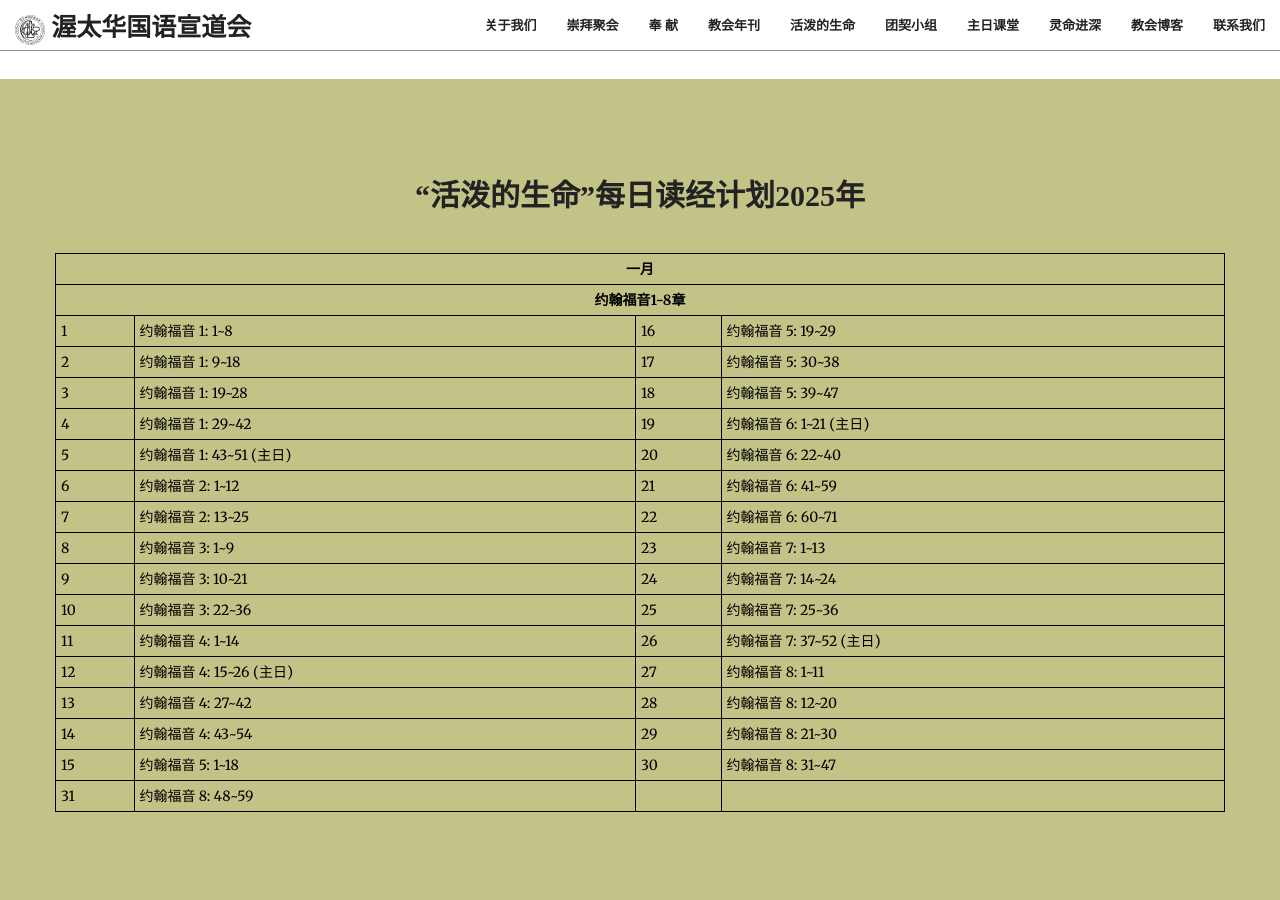
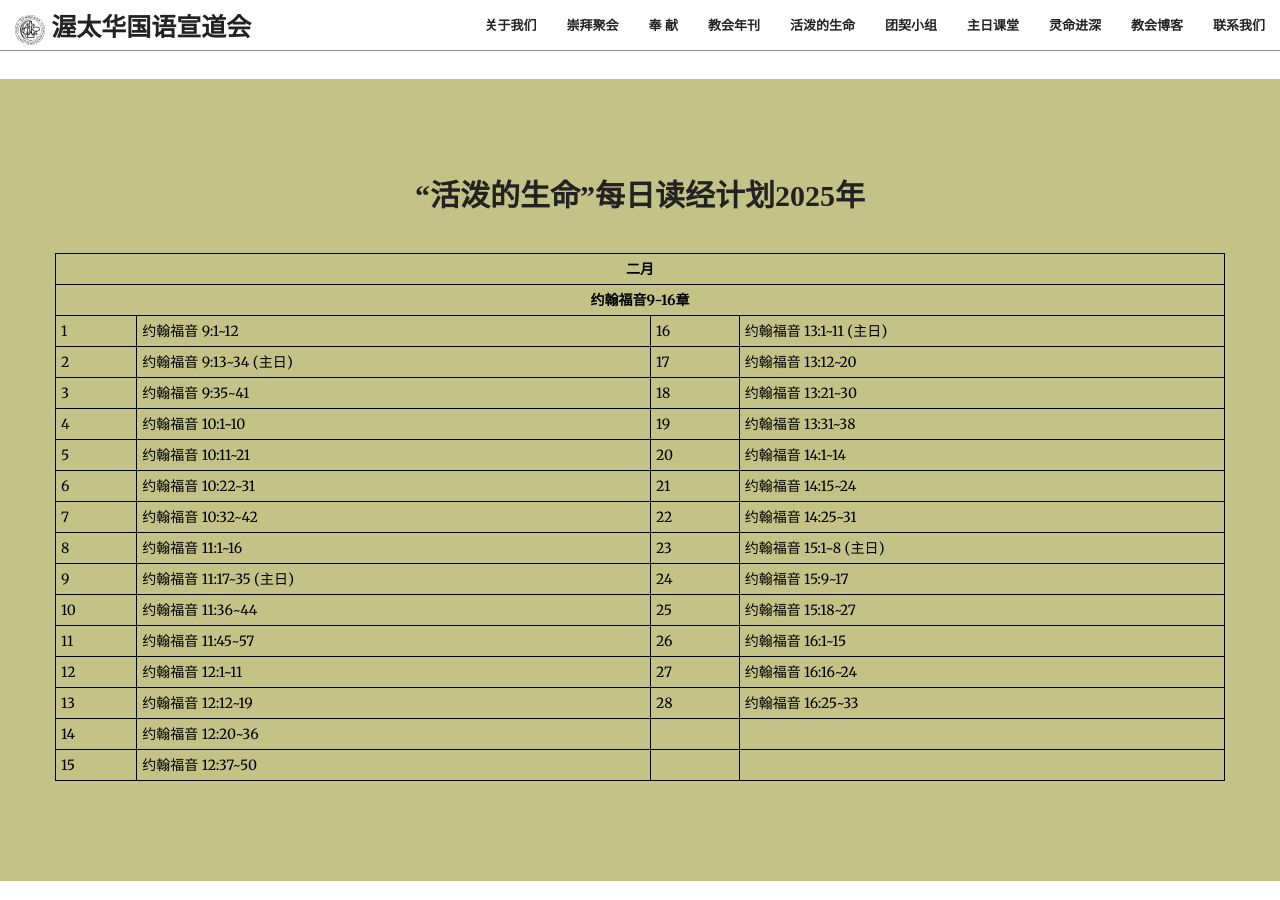
Before and after one commit to JonasYow/ottawaomac, a Jekyll site: the page built from index.html, in a window 1280 px wide and 900 px high, scrolled down 2563 px. Built offline with Jekyll 4.4.1, drawn with Linux system fonts in a browser that asks for light colours; some web fonts are replaced.

Commit message:
Update FEB2025 content

```diff
--- a/_includes/dailylivingwater.html
+++ b/_includes/dailylivingwater.html
@@ -8,120 +8,113 @@
             </div>
             <table style="width:100%">
                 <tr>
-                    <th colspan="4" class="text-center"> 一月</th>
+                    <th colspan="4" class="text-center">二月</th>
                 </tr>
                 <tr>
-                    <th colspan="4" class="text-center">约翰福音1-8章</th>
+                    <th colspan="4" class="text-center">约翰福音9-16章</th>
                 </tr>
 
                 <tr>
                     <td>1</td>
-                    <td>约翰福音 1: 1~8</td>
+                    <td>约翰福音 9:1~12</td>
                     <td>16</td>
-                    <td>约翰福音 5: 19~29</td>
+                    <td>约翰福音 13:1~11 (主日)</td>
                 </tr>
 
                 <tr>
                     <td>2</td>
-                    <td>约翰福音 1: 9~18</td>
+                    <td>约翰福音 9:13~34 (主日)</td>
                     <td>17</td>
-                    <td>约翰福音 5: 30~38</td>
+                    <td>约翰福音 13:12~20</td>
                 </tr>
 
                 <tr>
                     <td>3</td>
-                    <td>约翰福音 1: 19~28</td>
+                    <td>约翰福音 9:35~41</td>
                     <td>18</td>
-                    <td>约翰福音 5: 39~47</td>
+                    <td>约翰福音 13:21~30</td>
                 </tr>
 
                 <tr>
                     <td>4</td>
-                    <td>约翰福音 1: 29~42</td>
+                    <td>约翰福音 10:1~10</td>
                     <td>19</td>
-                    <td>约翰福音 6: 1~21 (主日)</td>
+                    <td>约翰福音 13:31~38</td>
                 </tr>
 
                 <tr>
                     <td>5</td>
-                    <td>约翰福音 1: 43~51 (主日)</td>
+                    <td>约翰福音 10:11~21</td>
                     <td>20</td>
-                    <td>约翰福音 6: 22~40</td>
+                    <td>约翰福音 14:1~14</td>
                 </tr>
 
                 <tr>
                     <td>6</td>
-                    <td>约翰福音 2: 1~12</td>
+                    <td>约翰福音 10:22~31</td>
                     <td>21</td>
-                    <td>约翰福音 6: 41~59</td>
+                    <td>约翰福音 14:15~24</td>
                 </tr>
 
                 <tr>
                     <td>7</td>
-                    <td>约翰福音 2: 13~25</td>
+                    <td>约翰福音 10:32~42</td>
                     <td>22</td>
-                    <td>约翰福音 6: 60~71</td>
+                    <td>约翰福音 14:25~31</td>
                 </tr>
 
                 <tr>
                     <td>8</td>
-                    <td>约翰福音 3: 1~9</td>
+                    <td>约翰福音 11:1~16</td>
                     <td>23</td>
-                    <td>约翰福音 7: 1~13</td>
+                    <td>约翰福音 15:1~8 (主日)</td>
                 </tr>
 
                 <tr>
                     <td>9</td>
-                    <td>约翰福音 3: 10~21</td>
+                    <td>约翰福音 11:17~35 (主日)</td>
                     <td>24</td>
-                    <td>约翰福音 7: 14~24</td>
+                    <td>约翰福音 15:9~17</td>
                 </tr>
 
                 <tr>
                     <td>10</td>
-                    <td>约翰福音 3: 22~36</td>
+                    <td>约翰福音 11:36~44</td>
                     <td>25</td>
-                    <td>约翰福音 7: 25~36</td>
+                    <td>约翰福音 15:18~27</td>
                 </tr>
 
                 <tr>
                     <td>11</td>
-                    <td>约翰福音 4: 1~14</td>
+                    <td>约翰福音 11:45~57</td>
                     <td>26</td>
-                    <td>约翰福音 7: 37~52 (主日)</td>
+                    <td>约翰福音 16:1~15</td>
                 </tr>
 
                 <tr>
                     <td>12</td>
-                    <td>约翰福音 4: 15~26 (主日)</td>
+                    <td>约翰福音 12:1~11</td>
                     <td>27</td>
-                    <td>约翰福音 8: 1~11</td>
+                    <td>约翰福音 16:16~24</td>
                 </tr>
 
                 <tr>
                     <td>13</td>
-                    <td>约翰福音 4: 27~42</td>
+                    <td>约翰福音 12:12~19</td>
                     <td>28</td>
-                    <td>约翰福音 8: 12~20</td>
+                    <td>约翰福音 16:25~33</td>
                 </tr>
 
                 <tr>
                     <td>14</td>
-                    <td>约翰福音 4: 43~54</td>
-                    <td>29</td>
-                    <td>约翰福音 8: 21~30</td>
+                    <td>约翰福音 12:20~36</td>
+                    <td></td>
+                    <td></td>
                 </tr>
 
                 <tr>
                     <td>15</td>
-                    <td>约翰福音 5: 1~18</td>
-                    <td>30</td>
-                    <td>约翰福音 8: 31~47</td>
-                </tr>
-
-                <tr>
-                    <td>31</td>
-                    <td>约翰福音 8: 48~59</td>
+                    <td>约翰福音 12:37~50</td>
                     <td></td>
                     <td></td>
                 </tr>
```
